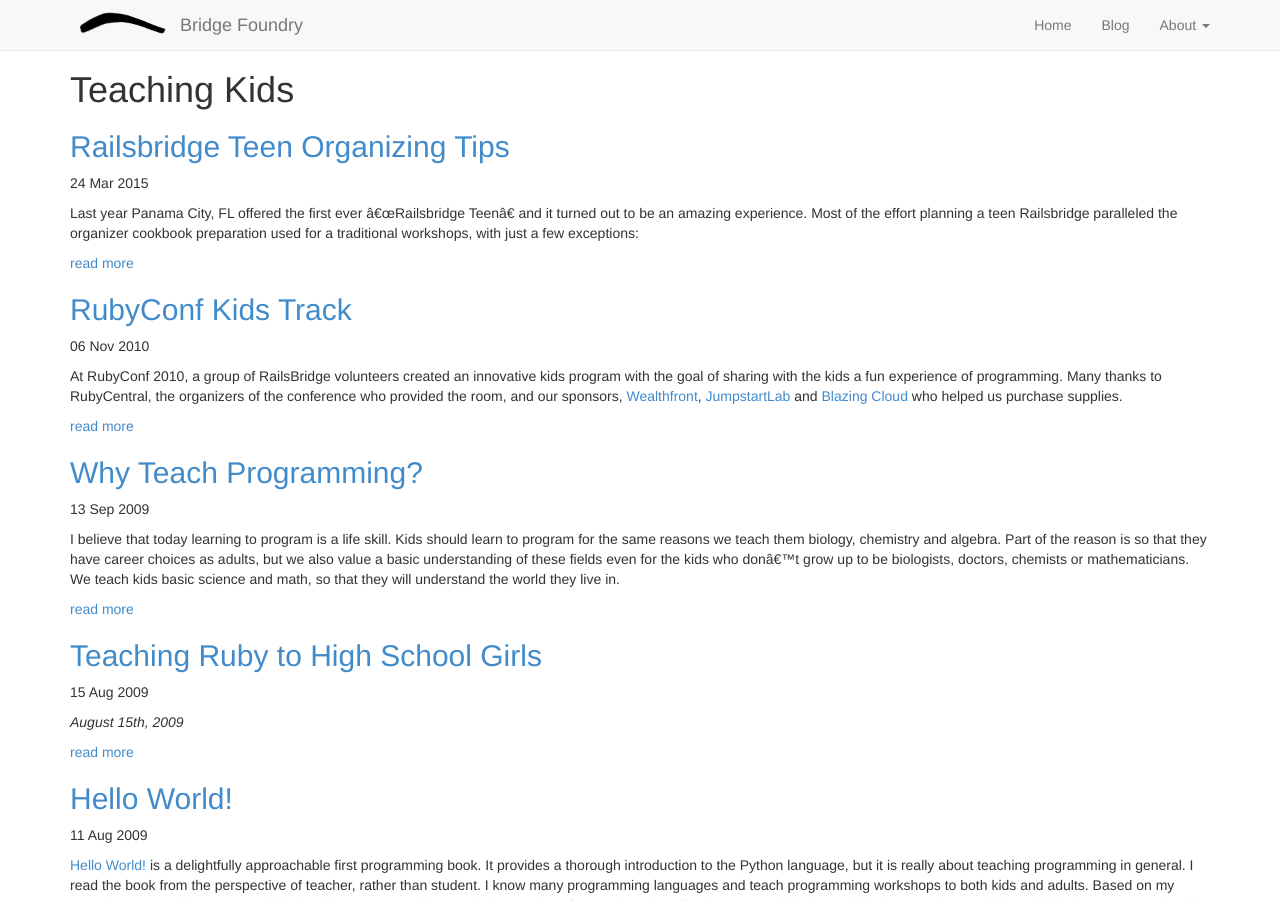
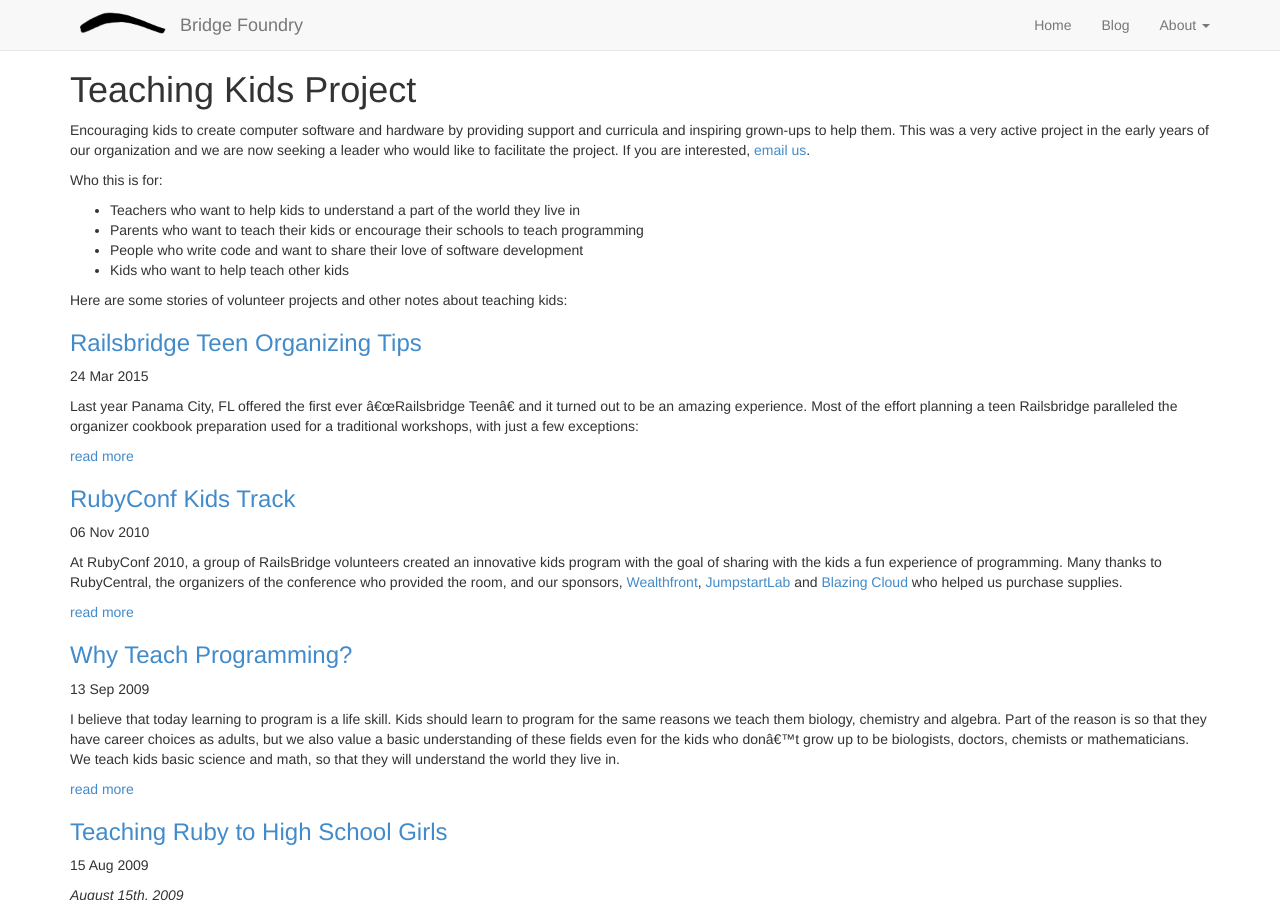
Before and after one commit to Satsaimistoowqp/bridgefoundry.github.io, a Jekyll site: the page built from kids.md, in a window 1280 px wide and 900 px high. Built offline with Jekyll 4.4.1, drawn with Linux system fonts in a browser that asks for light colours.

Commit message:
intro to Teaching Kids section

```diff
--- a/kids.md
+++ b/kids.md
@@ -1,10 +1,23 @@
 ---
 layout: post
-title: Teaching Kids
+title: Teaching Kids Project
 ---
+Encouraging kids to create computer software and hardware by providing
+support and curricula and inspiring grown-ups to help them. This was a very active project in the early years of our organization and we are now seeking a leader who would like to facilitate the project. If you
+are interested, [email us](mailto:hello@bridgefoundry.org).
+
+Who this is for:
+
+* Teachers who want to help kids to understand a part of the world they live in
+* Parents who want to teach their kids or encourage their schools to teach programming
+* People who write code and want to share their love of software development
+* Kids who want to help teach other kids
+
+Here are some stories of volunteer projects and other notes about teaching kids:
+
 {% for post in site.categories.kids %}
 
-## [{{ post.title }} ]({{ site.github.url}}{{ post.url }})
+### [{{ post.title }} ]({{ site.github.url}}{{ post.url }})
 {{ post.date | date_to_string }}
   {{ post.excerpt }}
 [read more]({{ site.github.url }}{{ post.url }})
```
